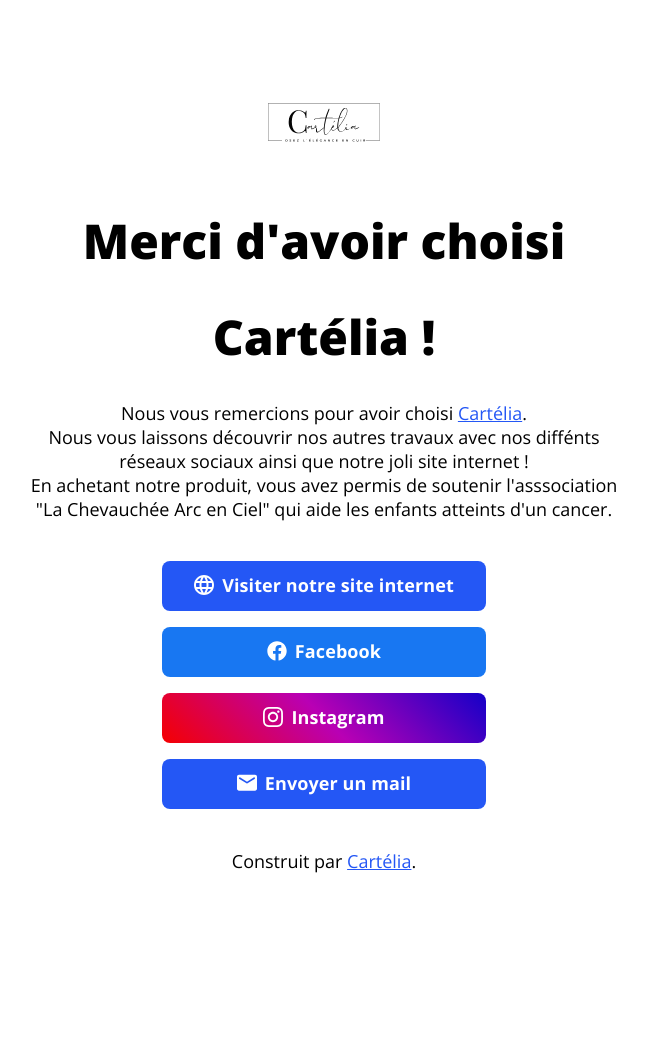
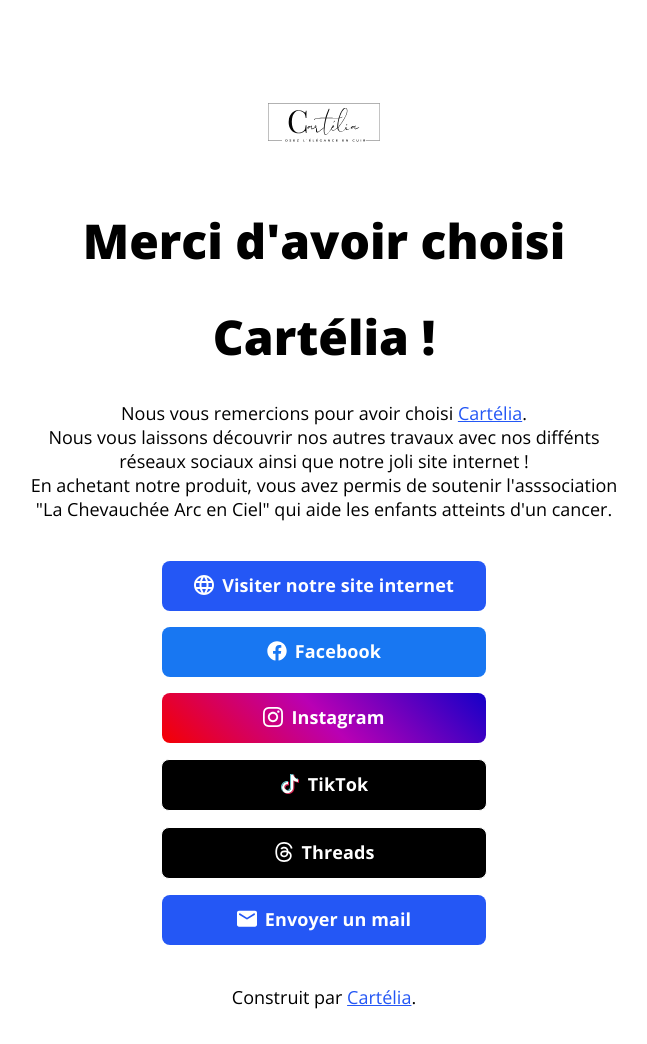
Before and after one commit to Friezer-85/CarteliaLinks, a plain HTML site: page index.html in a window 1280 px wide. Shown: the whole page, without its empty margins (316-963 px from the left). Before the commit the page ends 913 px from the top, so only its background shows below. Drawn offline with Linux system fonts and the light colour scheme.

Commit message:
Update index.html

```diff
--- a/index.html
+++ b/index.html
@@ -65,11 +65,11 @@
         <!-- Instagram -->
         <a class="button button-instagram" href="https://www.instagram.com/cartelia.fr/" target="_blank" rel="noopener" role="button"><img class="icon" src="images/icons/instagram.svg" alt="">Instagram</a><br>
 
-        <!-- Threads
-        <a class="button button-threads" href="#" target="_blank" rel="noopener" role="button"><img class="icon" src="images/icons/threads.svg" alt="">Threads</a><br> -->
+        <!-- TikTok -->
+        <a class="button button-tiktok" href="https://tiktok.com/@cartelia.fr" target="_blank" rel="noopener" role="button"><img class="icon" src="images/icons/tiktok.svg" alt="">TikTok</a><br>
 
-        <!-- TikTok
-        <a class="button button-tiktok" href="#" target="_blank" rel="noopener" role="button"><img class="icon" src="images/icons/tiktok.svg" alt="">TikTok</a><br> -->
+        <!-- Threads -->
+        <a class="button button-threads" href="https://www.threads.net/@cartelia.fr" target="_blank" rel="noopener" role="button"><img class="icon" src="images/icons/threads.svg" alt="">Threads</a><br>
 
         <!-- X
         <a class="button button-x" href="#" target="_blank" rel="noopener" role="button"><img class="icon" src="images/icons/x.svg" alt="">Follow on X</a><br> -->
```
